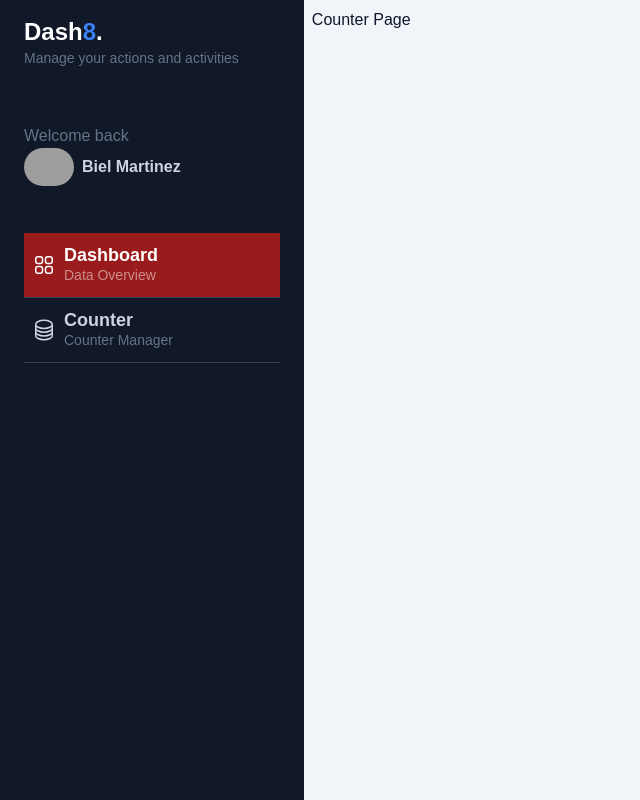
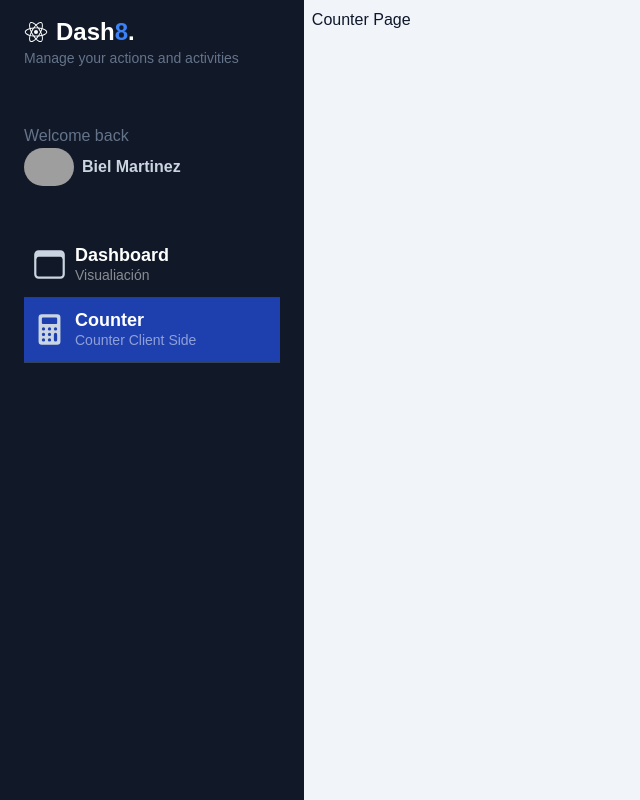
Before and after one commit to bielmc11/02-my-dashboard, a Next.js app: page /dashboard/count in a window 1280 px wide. Shown: the whole page, without its empty margins (0-640 px from the left). Built offline with nearby package versions, Linux system fonts and the light colour scheme; grey boxes are pictures that could not be loaded.

Commit message:
Client rendering

```diff
--- a/src/app/components/Sidebar.tsx
+++ b/src/app/components/Sidebar.tsx
@@ -1,16 +1,35 @@
-import Image from 'next/image'
-import React from 'react'
+import Image from "next/image";
+import React from "react";
+import { IoBrowsersOutline, IoCalculator, IoLogoReact } from "react-icons/io5";
+import { SidebarMenuItem } from "./SidebarMenuItem";
+
+const menuItems = [
+  {
+    path: "/dashboard/main",
+    icon: <IoBrowsersOutline size={35} />,
+    tittle: "Dashboard",
+    subTittle: "Visualiación",
+  },
+  {
+    path: "/dashboard/count",
+    icon: <IoCalculator size={35} />,
+    tittle: "Counter",
+    subTittle: "Counter Client Side",
+  },
+];
 
 export const Sidebar = () => {
   return (
     <div
       id="menu"
-            style={{width: '400px'}}
+      style={{ width: "400px" }}
       className="bg-gray-900 min-h-screen z-10 text-slate-300 left-0 h-screen"
     >
       <div id="logo" className="my-4 px-6">
-              <h1 className="text-lg md:text-2xl font-bold text-white">
-                Dash<span className="text-blue-500">8</span>.
+        <h1 className="text-lg md:text-2xl font-bold text-white flex items-center">
+          <IoLogoReact className="mr-2" />
+          <span>Dash</span>
+          <span className="text-blue-500">8</span>.
         </h1>
         <p className="text-slate-500 text-sm">
           Manage your actions and activities
@@ -28,42 +47,15 @@ export const Sidebar = () => {
               alt="--"
             />
           </span>
-                <span className="text-sm md:text-base font-bold">
-                  Biel Martinez
-                </span>
+          <span className="text-sm md:text-base font-bold">Biel Martinez</span>
         </a>
       </div>
       <div id="nav" className="w-full px-6">
-              <a
-                href="#"
-                className="w-full px-2 inline-flex space-x-2 items-center border-b border-slate-700 py-3 bg-red-800 hover:bg-white/5 transition ease-linear duration-150"
-              >
-                <div>
-                  <svg
-                    xmlns="http://www.w3.org/2000/svg"
-                    fill="none"
-                    viewBox="0 0 24 24"
-                    strokeWidth="1.5"
-                    stroke="currentColor"
-                    className="w-6 h-6 text-white"
-                  >
-                    <path
-                      strokeLinecap="round"
-                      strokeLinejoin="round"
-                      d="M3.75 6A2.25 2.25 0 016 3.75h2.25A2.25 2.25 0 0110.5 6v2.25a2.25 2.25 0 01-2.25 2.25H6a2.25 2.25 0 01-2.25-2.25V6zM3.75 15.75A2.25 2.25 0 016 13.5h2.25a2.25 2.25 0 012.25 2.25V18a2.25 2.25 0 01-2.25 2.25H6A2.25 2.25 0 013.75 18v-2.25zM13.5 6a2.25 2.25 0 012.25-2.25H18A2.25 2.25 0 0120.25 6v2.25A2.25 2.25 0 0118 10.5h-2.25a2.25 2.25 0 01-2.25-2.25V6zM13.5 15.75a2.25 2.25 0 012.25-2.25H18a2.25 2.25 0 012.25 2.25V18A2.25 2.25 0 0118 20.25h-2.25A2.25 2.25 0 0113.5 18v-2.25z"
-                    />
-                  </svg>
-                </div>
-                <div className="flex flex-col">
-                  <span className="text-lg font-bold leading-5 text-white">
-                    Dashboard
-                  </span>
-                  <span className="text-sm text-white/50 hidden md:block">
-                    Data Overview
-                  </span>
-                </div>
-              </a>
-              <a
+        {menuItems.map((item) => {
+          return <SidebarMenuItem key={item.path} {...item} />;
+        })}
+
+        {/*  <a
                 href="#"
                 className="w-full px-2 inline-flex space-x-2 items-center border-b border-slate-700 py-3 hover:bg-white/5 transition ease-linear duration-150"
               >
@@ -91,10 +83,8 @@ export const Sidebar = () => {
                     Counter Manager
                   </span>
                 </div>
-              </a>
-
-
+              </a> */}
       </div>
     </div>
-  )
-}
+  );
+};
--- /dev/null
+++ b/src/app/components/SidebarMenuItem.tsx
@@ -0,0 +1,38 @@
+'use client'
+import { usePathname } from "next/navigation";
+import React from "react";
+
+interface Props {
+  path: string;
+  icon: JSX.Element;
+  tittle: string;
+  subTittle?: string;
+}
+
+
+export const SidebarMenuItem = ({ path, icon, tittle, subTittle }: Props) => {
+  const ruta = usePathname()
+
+  const imInPath = () => {
+    return ((ruta === path) ? 'bg-blue-800' : 'jeje')
+  }
+  console.log(imInPath())
+  return (
+    <a
+      href={path}
+      className={`w-full px-2 inline-flex space-x-2 items-center border-b border-slate-700 py-3  hover:bg-white/5 transition ease-linear duration-150 ${imInPath()}`}
+    >
+      <div >
+        {icon}
+      </div>
+      <div className="flex flex-col">
+        <span className="text-lg font-bold leading-5 text-white">
+          {tittle}
+        </span>
+        <span className="text-sm text-white/50 hidden md:block">
+          {subTittle}
+        </span>
+      </div>
+    </a>
+  );
+};
--- a/src/app/components/index.ts
+++ b/src/app/components/index.ts
@@ -1 +1,2 @@
 export {Sidebar} from './Sidebar'
+export {SidebarMenuItem} from './SidebarMenuItem'
--- /dev/null
+++ b/src/app/dashboard/main/page.tsx
@@ -0,0 +1,8 @@
+
+export default function MainPage() {
+  return (
+    <div>
+      <h1>Hello Page</h1>
+    </div>
+  );
+}
--- a/src/app/page.tsx
+++ b/src/app/page.tsx
@@ -2,7 +2,7 @@ import { redirect } from "next/navigation";
 
 export default function HomePage() {
 
-  redirect("/dashboard/count")
+  redirect("/dashboard/main")
 
   /* Esto no se verá porque direcciono de golpe */
   return (
```
Also changed, not shown: package.json (+5 -4 lines), .eslintrc.json, 1 other file (tests, documents, lock files or other folders). Lines whose indentation alone changed are shown as unchanged.
